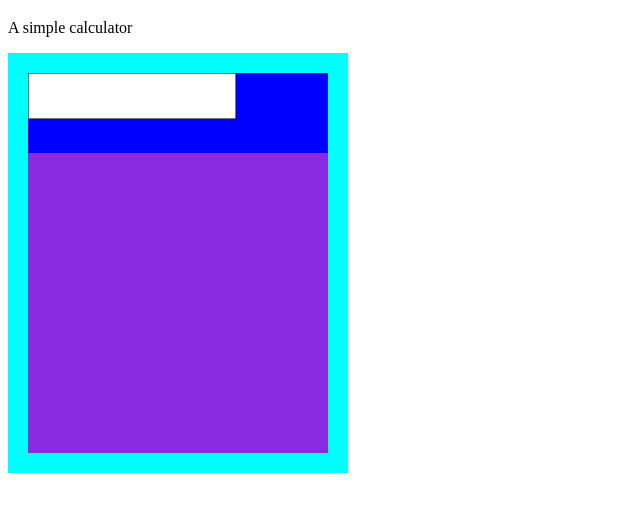
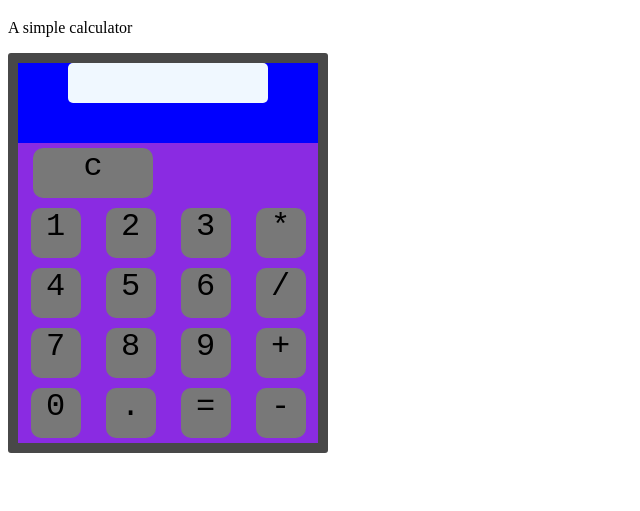
Before and after one commit to henrikbreimark/Calculator, a plain HTML site: page index.html in a window 1280 px wide. Shown: the part 61-572 px from the top of the page, without its empty margins (0-640 px from the left). Drawn offline with Linux system fonts and the light colour scheme.

Commit message:
add logic for buttons

```diff
--- a/css/calculator.css
+++ b/css/calculator.css
@@ -3,9 +3,10 @@ html {
 }
 
 #calculator-wrapper {
-    background-color: aqua;
+    background-color: rgb(72, 72, 72);
     width: 300px;
-    padding: 20px;
+    padding: 10px;
+    border-radius: 3px;
 }
 
 #input-wrapper {
@@ -13,13 +14,116 @@ html {
     height: 80px;
 }
 
-#button-wrapper {
-    background-color: blueviolet;
-    height: 300px;
-}
+
 
 #number-input {
     height: 40px;
     width: 200px;
     font-size: 2rem;
+    border-radius: 5px;
+    display: block;
+    margin: auto;
+    background-color: aliceblue;
+    text-align: right;
 }
+
+#button-wrapper {
+    background-color: blueviolet;
+    height: 300px;
+    display: grid;
+    grid-template-columns: repeat(4, 1fr);
+    grid-template-rows: auto;
+    align-content: space-around;
+    grid-template-areas:
+    "clear clear . ."
+    "one two three mul"
+    "four five six div"
+    "seven eight nine add"
+    "zero comma equal sub";
+}
+
+.button {
+    height: 50px;
+    width: 50px;
+    background-color: rgb(120, 120, 120);
+    justify-self: center;
+    text-align: center;
+    font-size: 2rem;
+    font-family: 'Courier New', Courier, monospace;
+    border-radius: 10px;
+    display: block;
+}
+
+.button:active {
+    background-color: rgb(  109, 109, 109);
+    font-size: 2.1rem;
+}
+
+.one {
+    grid-area: one;
+}
+
+.two {
+    grid-area: two;
+}
+
+.three {
+    grid-area: three;
+}
+
+.four {
+    grid-area: four;
+}
+
+.five {
+    grid-area: five;
+}
+
+.six {
+    grid-area: six;
+}
+
+.seven {
+    grid-area: seven;
+}
+
+.eight {
+    grid-area: eight;
+}
+
+.nine {
+    grid-area: nine;
+}
+
+.zero {
+    grid-area: zero;
+}
+
+.comma {
+    grid-area: comma;
+}
+
+.equal {
+    grid-area: equal;
+}
+
+.mul{
+    grid-area: mul;
+}
+
+.div {
+    grid-area: div;
+}
+
+.add {
+    grid-area: add;
+}
+
+.sub{
+    grid-area: sub;
+}
+
+.clear {
+    grid-area: clear;
+    width: 120px;
+}
--- a/index.html
+++ b/index.html
@@ -6,6 +6,8 @@
     <meta name="viewport" content="width=device-width, initial-scale=1.0">
     <title>Calculator</title>
     <link rel="stylesheet" href="css/calculator.css">
+    <script src="js/calculator-logic.js" type="module"></script>
+
 </head>
 
 <body>
@@ -17,10 +19,26 @@
     <main>
         <div id="calculator-wrapper">
             <div id="input-wrapper">
-                <input id="number-input" type="text">
+                <div id="number-input"></div>
             </div>
             <div id="button-wrapper">
-
+                <span class="button number one">1</span>
+                <span class="button number two">2</span>
+                <span class="button number three">3</span>
+                <span class="button number four">4</span>
+                <span class="button number five">5</span>
+                <span class="button number six">6</span>
+                <span class="button number seven">7</span>
+                <span class="button number eight">8</span>
+                <span class="button number nine">9</span>
+                <span class="button number zero">0</span>
+                <span class="button clear">c</span>
+                <span class="button add">+</span>
+                <span class="button sub">-</span>
+                <span class="button mul">*</span>
+                <span class="button div">/</span>
+                <span class="button equal">=</span>
+                <span class="button number comma">.</span>
             </div>
         </div>
     </main>
--- a/js/calculator-logic.js
+++ b/js/calculator-logic.js
@@ -6,7 +6,7 @@ function add (numberA, numberB) {
     return numberA+numberB;
 }
 
-function add (numberA, numberB) {
+function sub (numberA, numberB) {
     return numberA-numberB;
 }
 
@@ -17,3 +17,75 @@ function multi (numberA, numberB) {
 function div (numberA, numberB) {
     return numberA/numberB;
 }
+
+//Input screen
+
+let pressedKey = "";
+let currentNumb ="";
+let storedNumber= 0;
+let storedNumber2 = 0;
+let operation;
+
+let input = document.querySelector('#number-input')
+
+function currentNumbUpdate(){
+    currentNumb = currentNumb.concat(pressedKey);
+    input.innerHTML=currentNumb;
+}
+
+addEventListener('load', loadbuttons)
+
+function loadbuttons (){
+    let numbers = document.querySelectorAll('.number');
+    let mul = document.querySelector('.mul');
+    let add = document.querySelector('.add');
+    let sub = document.querySelector('.sub');
+    let div= document.querySelector('.div');
+    let equal = document.querySelector('.equal');
+    let clear = document.querySelector('.clear');
+    numbers.forEach(element => {
+        element.addEventListener('click', getValue)
+    });
+    add.addEventListener('click', addNumbers);
+    equal.addEventListener('click', equals)
+    sub.addEventListener('click', subNumbers);
+    mul.addEventListener('click', mulNumbers);
+    div.addEventListener('click', divNumbers);
+
+}
+
+function getValue(){
+pressedKey = event.target.innerHTML;
+currentNumbUpdate();
+}
+
+function addNumbers (){
+    storedNumber = parseInt(currentNumb);
+    operation=add;
+    currentNumb="";
+}
+
+function subNumbers (){
+    storedNumber = parseInt(currentNumb);
+    operation=sub;
+    currentNumb="";
+}
+
+
+function mulNumbers (){
+    storedNumber = parseInt(currentNumb);
+    operation=multi;
+    currentNumb="";
+}
+
+function divNumbers (){
+    storedNumber = parseInt(currentNumb);
+    operation=div;
+    currentNumb="";
+}
+
+function equals (){
+    storedNumber2 = parseInt(currentNumb);
+    let result = calculate(operation, storedNumber, storedNumber2)
+    input.innerHTML=result;
+}
```
